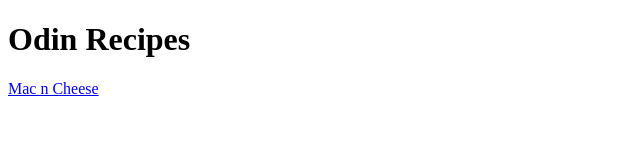
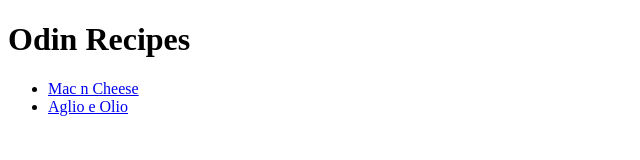
Before and after one commit to Slashari/odin-recipes, a plain HTML site: page index.html in a window 1280 px wide. Shown: the whole page, without its empty margins (0-640 px from the left). Drawn offline with Linux system fonts and the light colour scheme.

Commit message:
Add aglio e olio to homepage, make list

```diff
--- a/index.html
+++ b/index.html
@@ -7,6 +7,10 @@
 
     <body>
         <h1>Odin Recipes</h1>
-        <a href="recipes/macncheese.html">Mac n Cheese</a>
+        <ul>
+            <li><a href="recipes/macncheese.html">Mac n Cheese</a></li>
+           <li> <a href="recipes/aglioeolio.html">Aglio e Olio</a></li>
+        </ul>
+
     </body>
 </html>
```
